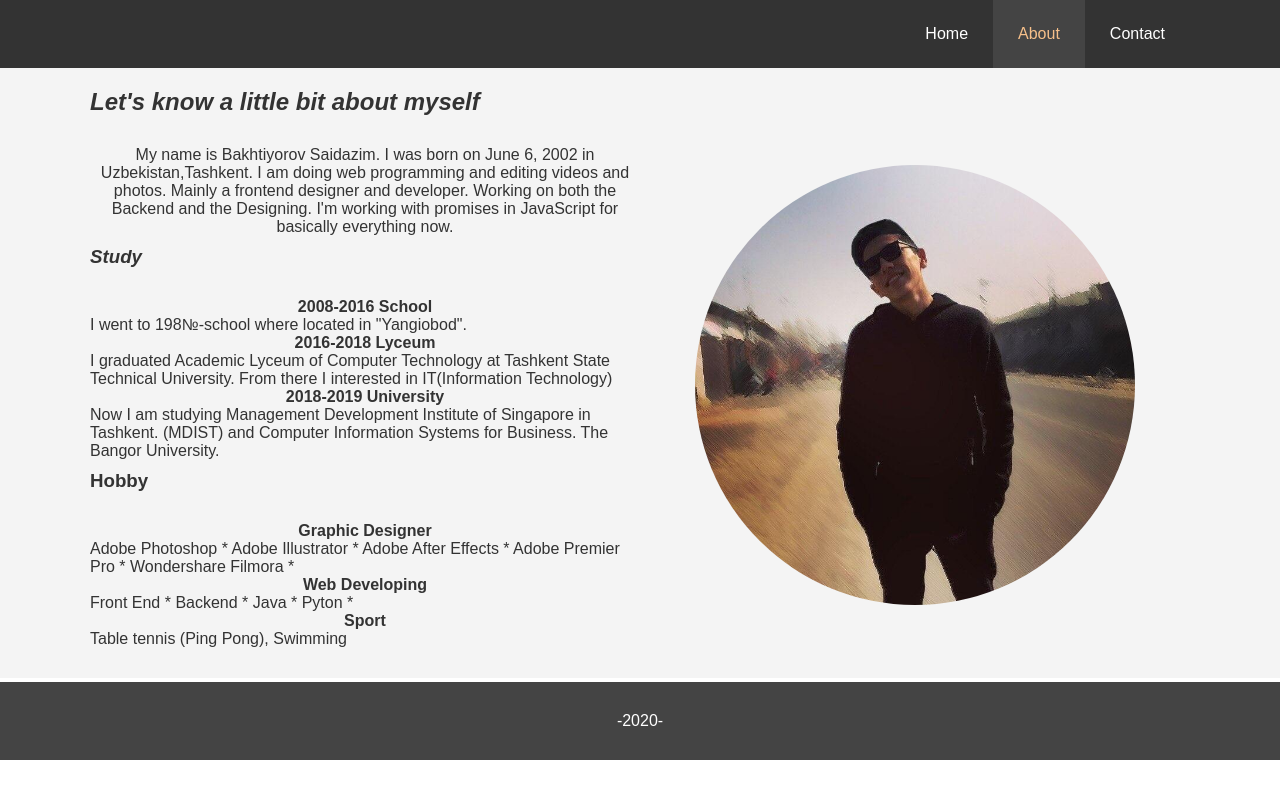
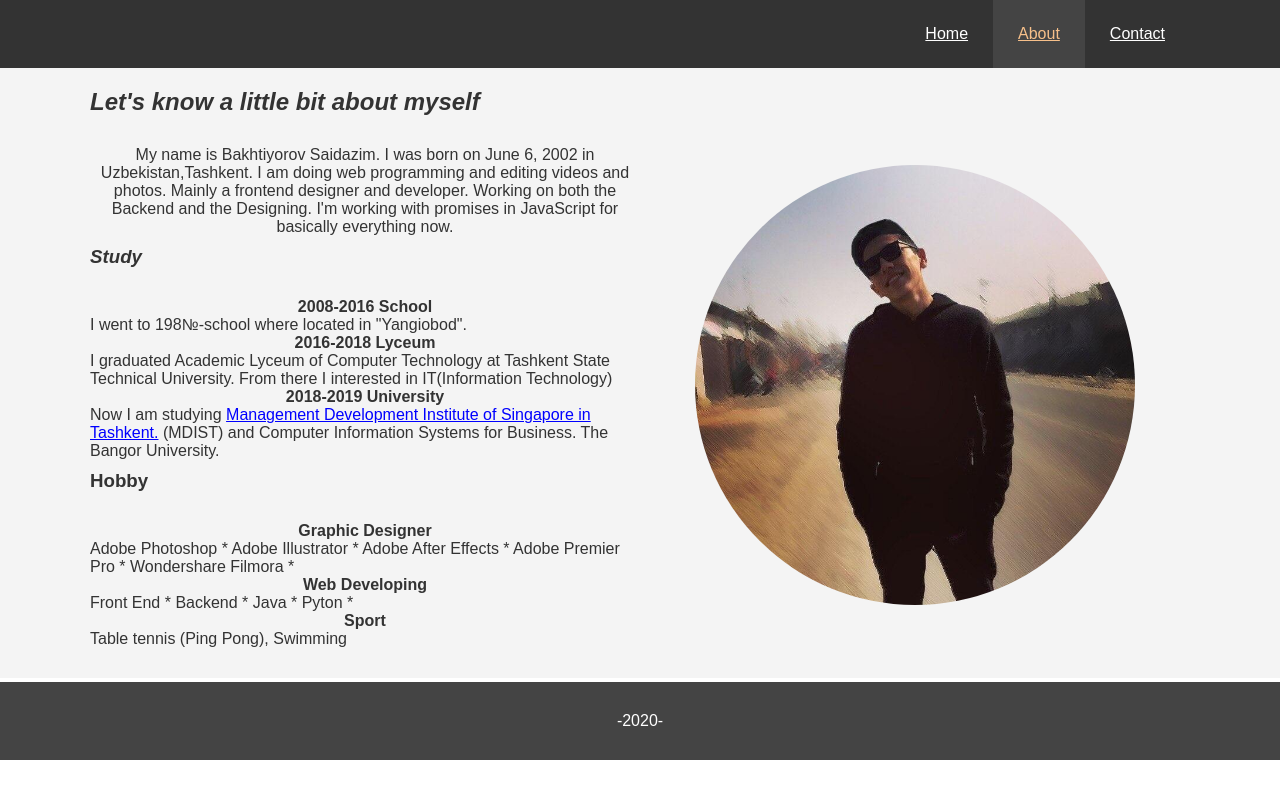
Before and after one commit to imsaidazim/Assignment, a plain HTML site: page about.html in a window 1280 px wide. Drawn offline with Linux system fonts and the light colour scheme.

Commit message:
Update style.css

```diff
--- a/style.css
+++ b/style.css
@@ -10,8 +10,8 @@ body {
 }
 
 a {
-    color: #333;
-    text-decoration: none;
+    color: blue;
+    text-decoration-line: underline;
 }
 
 h1,
```
